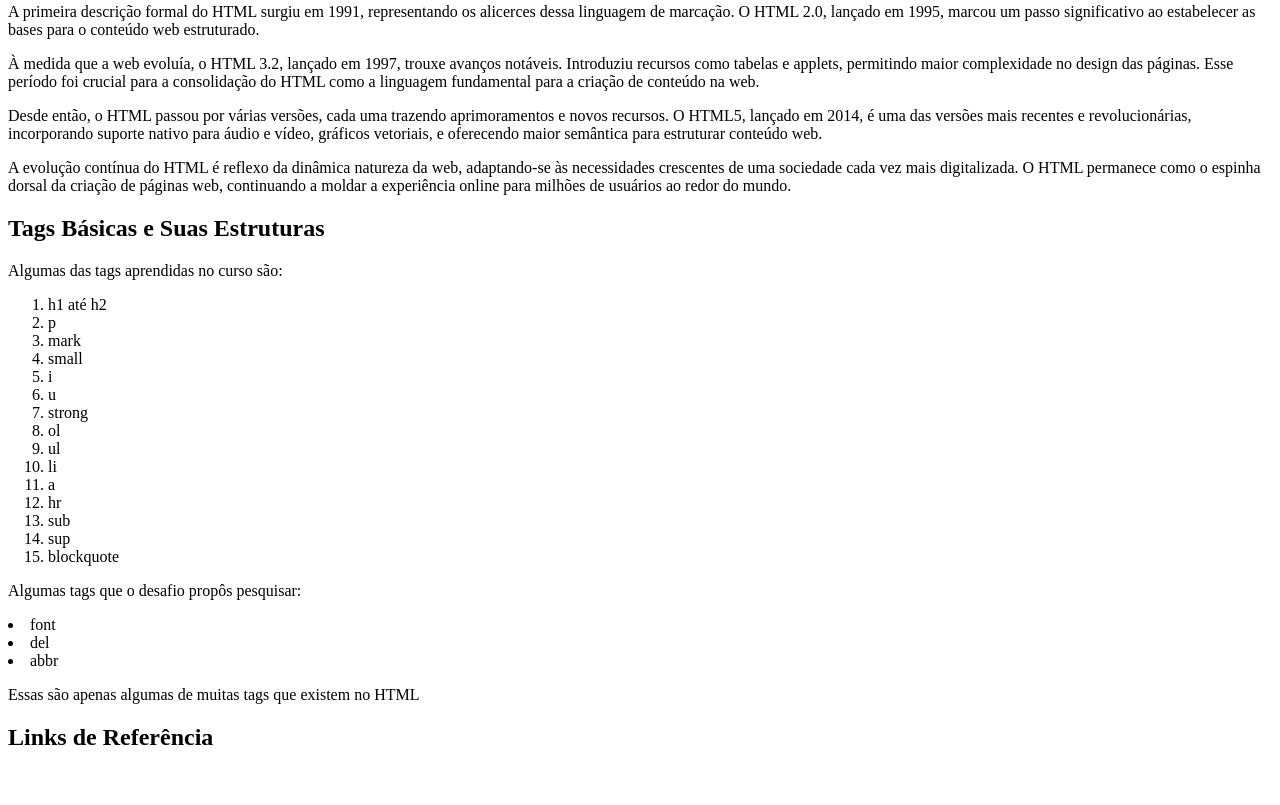
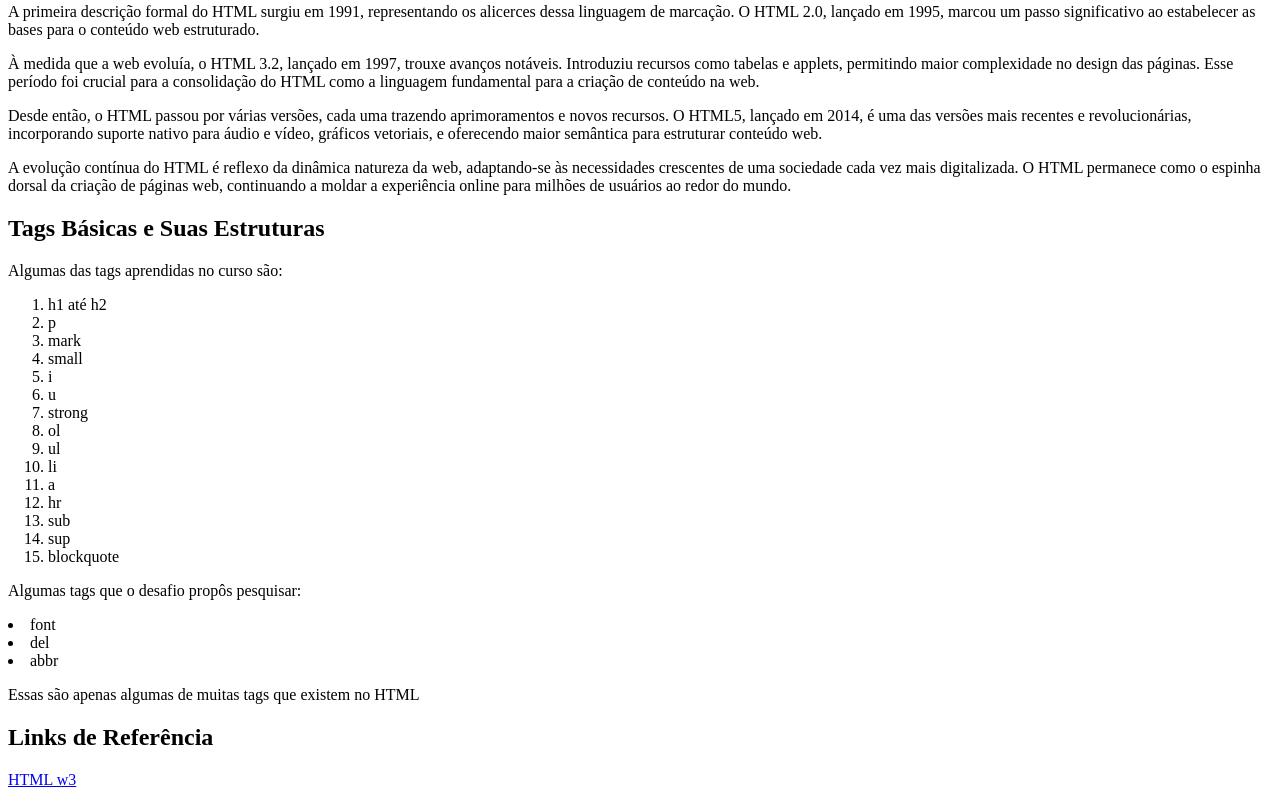
Before and after one commit to Ygoroli25/primeira-pag-web, a plain HTML site: page index.html in a window 1280 px wide. Shown: the part 699-1504 px from the top of the page. Before the commit the page ends 1470 px from the top, so only its background shows below. Drawn offline with Linux system fonts and the light colour scheme.

Commit message:
commitdois

```diff
--- a/index.html
+++ b/index.html
@@ -55,5 +55,6 @@
    <p>Essas são apenas algumas de muitas tags que existem no HTML</p>
    <h2 id="links">Links de Referência</h2>
 
+   <p><a href="https://www.w3schools.com/html/default.asp">HTML w3</a></p>
 </body>
 </html>
```
